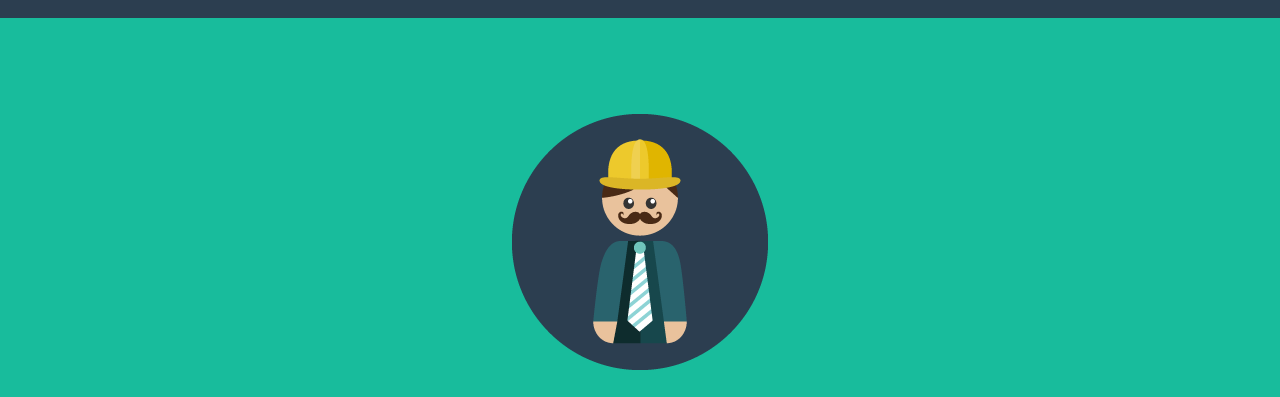
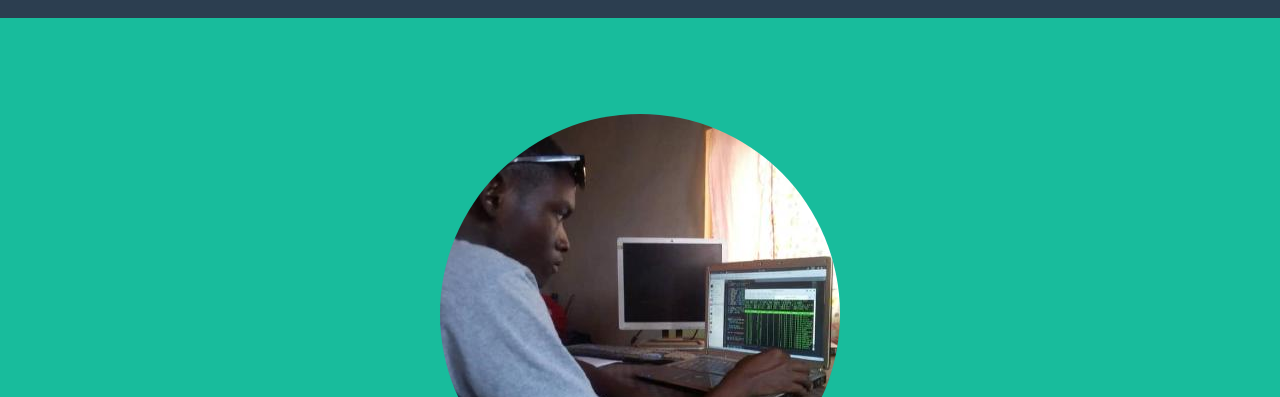
Before and after one commit to sainttobs/sainttobs.github.io, a plain HTML site: page index.html in a window 1280 px wide. Shown: the part 88-485 px from the top of the page. Drawn offline with Linux system fonts and the light colour scheme.

Commit message:
Adding new profile image

```diff
--- a/index.html
+++ b/index.html
@@ -55,7 +55,7 @@
     <!-- Header -->
     <header class="masthead bg-primary text-white text-center">
       <div class="container">
-        <img class="img-fluid mb-5 d-block mx-auto" src="img/profile.png" alt="">
+        <img style="border-radius: 50%" class="img-fluid mb-5 d-block mx-auto" src="img/profile.jpeg" alt="">
         <h1 class="text-uppercase mb-0">Adeyefa Oluwatoba</h1>
         <hr class="star-light">
         <h2 class="font-weight-light mb-0">Web Developer - Tech Blogger</h2>
```
Also changed, not shown: img/profile.jpeg (added), img/profile.png (deleted).
